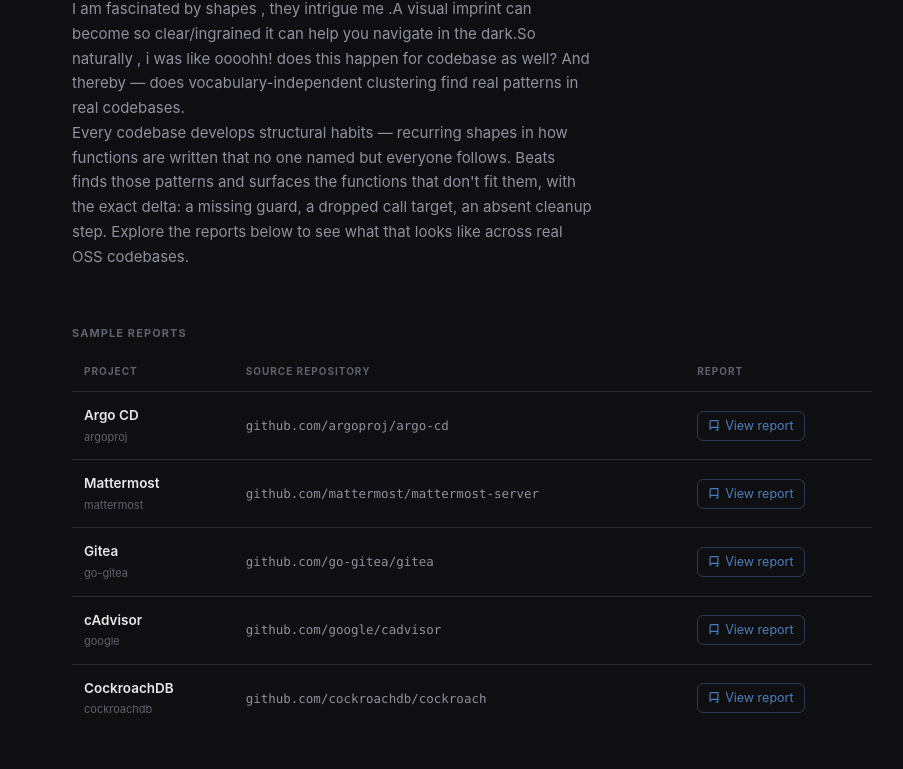
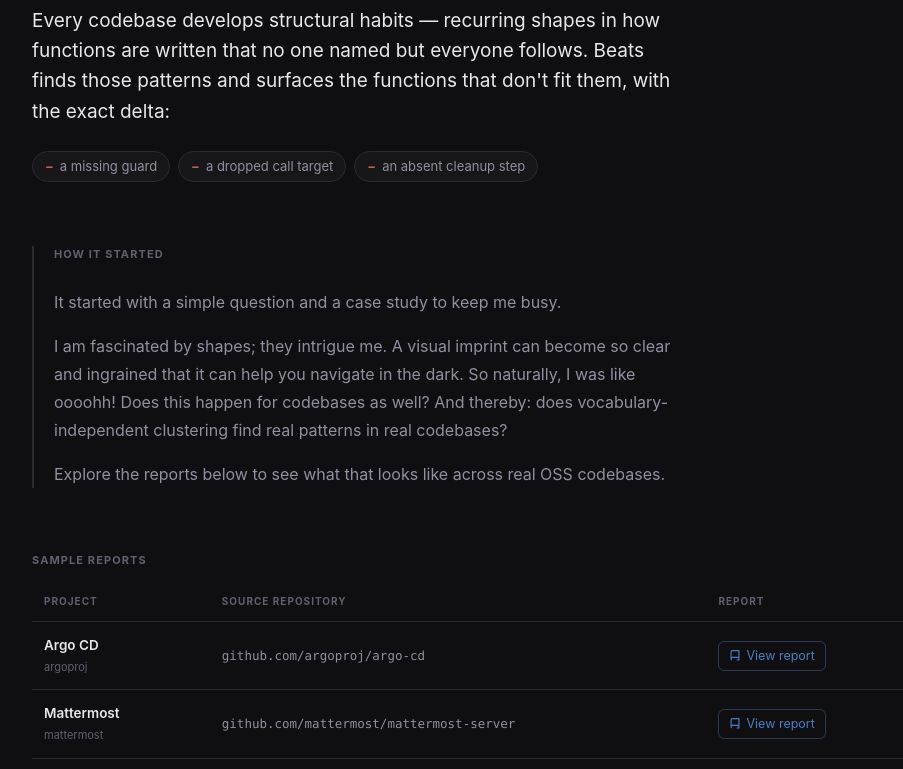
Before and after one commit to somak2kai/beats, a plain HTML site: page docs/index.html in a window 1280 px wide. Shown: the part 168-937 px from the top of the page, without its empty margins (168-1071 px from the left). Drawn offline with Linux system fonts and the light colour scheme.

Commit message:
update index page

```diff
--- a/docs/index.html
+++ b/docs/index.html
@@ -32,37 +32,59 @@
       color: var(--text);
       font-family: -apple-system, BlinkMacSystemFont, 'Segoe UI', 'Inter', sans-serif;
       min-height: 100vh;
-      padding: 48px 24px 80px;
+      padding: 72px 24px 96px;
       line-height: 1.6;
     }
 
     .container {
-      max-width: 800px;
+      max-width: 880px;
       margin: 0 auto;
     }
 
     /* Header */
     .header {
-      margin-bottom: 56px;
+      margin-bottom: 64px;
     }
 
     .header h1 {
-      font-size: 32px;
+      font-size: 44px;
       font-weight: 700;
       letter-spacing: -0.03em;
-      margin-bottom: 10px;
+      line-height: 1.1;
+      margin-bottom: 20px;
       color: var(--text);
     }
 
-    .header h1 span {
-      color: var(--text3);
+    .lead {
+      font-size: 19px;
+      line-height: 1.6;
+      color: var(--text);
+      max-width: 640px;
+      margin-bottom: 24px;
     }
 
-    .header p {
-      font-size: 15px;
+    .deltas {
+      display: flex;
+      flex-wrap: wrap;
+      gap: 8px;
+      list-style: none;
+      margin-bottom: 8px;
+    }
+
+    .deltas li {
+      font-size: 13px;
       color: var(--text2);
-      max-width: 520px;
-      line-height: 1.65;
+      background: var(--bg2);
+      border: 1px solid var(--border);
+      border-radius: 999px;
+      padding: 4px 12px;
+    }
+
+    .deltas li::before {
+      content: "−";
+      color: var(--q4);
+      margin-right: 6px;
+      font-weight: 700;
     }
 
     .tagline {
@@ -71,7 +93,25 @@
       letter-spacing: 0.1em;
       text-transform: uppercase;
       color: var(--text3);
-      margin-bottom: 12px;
+      margin-bottom: 14px;
+    }
+
+    /* Story */
+    .story {
+      margin-bottom: 64px;
+      padding-left: 20px;
+      border-left: 2px solid var(--border);
+      max-width: 640px;
+    }
+
+    .story p {
+      font-size: 16px;
+      line-height: 1.75;
+      color: var(--text2);
+    }
+
+    .story p + p {
+      margin-top: 16px;
     }
 
     /* Section label */
@@ -81,7 +121,7 @@
       letter-spacing: 0.1em;
       text-transform: uppercase;
       color: var(--text3);
-      margin-bottom: 20px;
+      margin-bottom: 24px;
     }
 
     /* Quadrant layout */
@@ -431,6 +471,25 @@
     .report-link svg {
       flex-shrink: 0;
     }
+    /* Small screens: drop the long repository URL column, tighten the title */
+    @media (max-width: 600px) {
+      body {
+        padding: 48px 20px 72px;
+      }
+
+      .header h1 {
+        font-size: 36px;
+      }
+
+      .lead {
+        font-size: 17px;
+      }
+
+      .reports-table th:nth-child(2),
+      .reports-table td:nth-child(2) {
+        display: none;
+      }
+    }
   </style>
 </head>
 
@@ -438,18 +497,26 @@
   <div class="container">
 
     <header class="header">
-      <div class="tagline">structural fingerprints for Go/Java Codebase</div>
+      <div class="tagline">Structural fingerprints for Go/Java codebases</div>
       <h1>beats</h1>
-      <p>It started with a simple question and a casestudy to keep me busy</p>
-      <p>I am fascinated by shapes , they intrigue me .A visual imprint can become so clear/ingrained it can help you
-        navigate in the dark.So naturally , i was like oooohh! does this happen for codebase as well?
-        And thereby —
-        does vocabulary-independent clustering find real patterns in real codebases.</p>
-      <p>Every codebase develops structural habits — recurring shapes in how
-        functions are written that no one named but everyone follows. Beats finds those patterns and surfaces the
-        functions that don't fit them, with the exact delta: a missing guard, a dropped call target, an absent cleanup
-        step. Explore the reports below to see what that looks like across real OSS codebases.</p>
+      <p class="lead">Every codebase develops structural habits — recurring shapes in how functions are written that
+        no one named but everyone follows. Beats finds those patterns and surfaces the functions that don't fit them,
+        with the exact delta:</p>
+      <ul class="deltas">
+        <li>a missing guard</li>
+        <li>a dropped call target</li>
+        <li>an absent cleanup step</li>
+      </ul>
     </header>
+
+    <section class="story">
+      <div class="section-label">How it started</div>
+      <p>It started with a simple question and a case study to keep me busy.</p>
+      <p>I am fascinated by shapes; they intrigue me. A visual imprint can become so clear and ingrained that it can
+        help you navigate in the dark. So naturally, I was like oooohh! Does this happen for codebases as well? And
+        thereby: does vocabulary-independent clustering find real patterns in real codebases?</p>
+      <p>Explore the reports below to see what that looks like across real OSS codebases.</p>
+    </section>
 
     <div class="reports-section">
       <div class="section-label">Sample reports</div>
```
